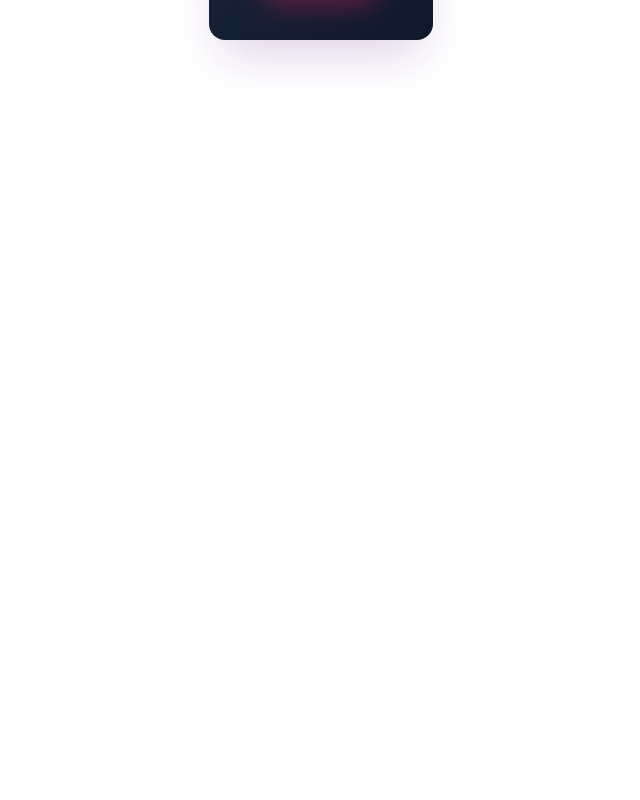
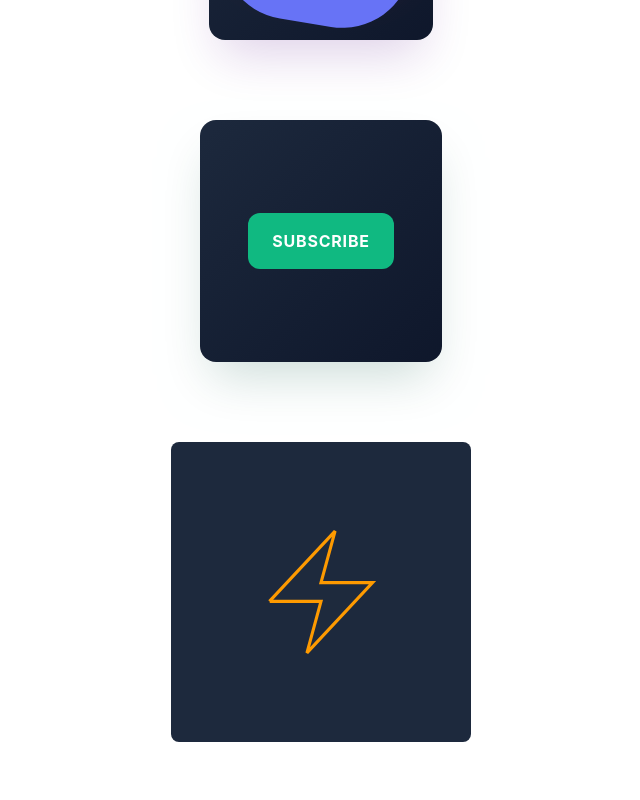
Before and after one commit to maleficio-studio/R5.08, a React (Vite) app: page / in a window 1280 px wide. Shown: the part 800-1600 px from the top of the page, without its empty margins (319-959 px from the left). Before the commit the page ends 920 px from the top, so only its background shows below. Built offline with nearby package versions, Linux system fonts and the light colour scheme.

Commit message:
feat: add exercises 3-6 and update animations for Exercice 3 and 4

```diff
--- a/src/App.jsx
+++ b/src/App.jsx
@@ -15,6 +15,10 @@
       <Exercice0 />
       <Exercice1 />
       <Exercice2 />
+      <Exercice3 />
+      <Exercice4 />
+      <Exercice5 />
+      <Exercice6 />
     </div>
   );
 }
--- a/src/components/Exercice3.jsx
+++ b/src/components/Exercice3.jsx
@@ -9,25 +9,31 @@
 
 export default function Exercice3() {
   const buttonVariants = {
-    rest: { scale: 1 },
+    rest: {
+      scale: 1,
+      backgroundColor: "#10b981", // emerald-500
+    },
     hover: {
       scale: 1.1,
       backgroundColor: "#059669", // emerald-600
-      transition: { type: "spring", damping: 10, stiffness: 600 },
+      transition: { type: "spring", damping: 10, stiffness: 400 },
     },
-    tap: { scale: 0.9 },
+    tap: {
+      scale: 0.95,
+      backgroundColor: "#047857", // emerald-700
+    },
   };
 
   return (
-    <div className="flex aspect-square items-center justify-center gap-10 rounded-lg bg-slate-800">
+    <div className="flex aspect-square items-center justify-center rounded-2xl bg-gradient-to-br from-slate-800 to-slate-900 p-12 shadow-2xl shadow-emerald-900/20">
       <motion.button
         variants={buttonVariants}
         initial="rest"
         whileHover="hover"
         whileTap="tap"
-        className="w-1/2 cursor-pointer rounded-lg bg-emerald-600 py-4 text-2xl font-light tracking-wide text-gray-100"
+        className="cursor-pointer rounded-xl px-6 py-4 text-sm font-bold tracking-wider text-white uppercase outline-none sm:text-base"
       >
-        subscribe
+        Subscribe
       </motion.button>
     </div>
   );
--- a/src/components/Exercice4.jsx
+++ b/src/components/Exercice4.jsx
@@ -17,8 +17,13 @@
       pathLength: 1,
       fill: "rgba(245, 158, 11, 1)", // full amber-500
       transition: {
-        default: { duration: 2, repeat: Infinity, repeatType: "reverse" },
-        fill: { duration: 2, ease: "easeIn", delay: 1, repeat: Infinity, repeatType: "reverse" },
+        default: { duration: 2, repeat: Infinity, repeatType: "loop" },
+        fill: {
+          duration: 1,
+          ease: "easeIn",
+          repeat: Infinity,
+          repeatType: "reverse",
+        },
       },
     },
   };
```
